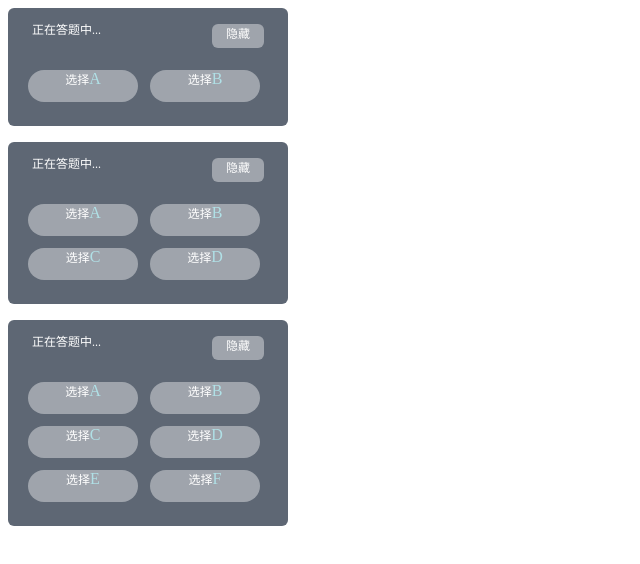
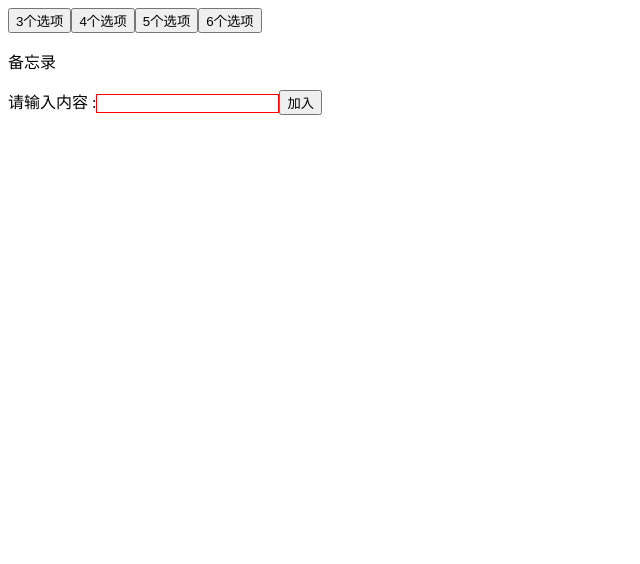
Before and after one commit to guokaigdg/react-my-app, a React (Create React App) app: page / in a window 1280 px wide. Shown: the top 564 px of the page, without its empty margins (0-640 px from the left). Built offline with nearby package versions, Linux system fonts and the light colour scheme.

Commit message:
更新TodoList路径

```diff
--- a/src/App.js
+++ b/src/App.js
@@ -1,21 +1,29 @@
-import React,{Fragment}from 'react';
+import React,{Component, Fragment}from 'react';
 //import logo from './logo.svg';
 //import './App.css';
-import TodoList from './TodoList';
+import TodoList from './TodiList/TodoList';
 import AnswerArea1 from './AnswerArea1';
 import AnswerArea2 from './AnswerArea2';
 import AnswerArea3 from './AnswerArea3';
-function App() {
+import constants from 'jest-haste-map/build/constants';
+function App () {
   return (
    <Fragment>
-       {/* <TodoList/> */}
-       <AnswerArea1/>
+       <button>3个选项</button>
+       <button>4个选项</button>
+       <button>5个选项</button>
+       <button>6个选项</button>
+
+       <TodoList/>
+       <p></p>
+       {/* <AnswerArea1/> */}
        <p> </p>
-       <AnswerArea2/>
+       {/* <AnswerArea2/> */}
        <p></p>
-       <AnswerArea3/>
+       {/* <AnswerArea3/> */}
    </Fragment>
 
   );
+
 }
 export default App;
--- a/src/TodoList.js
+++ b/src/TodiList/TodoList.js
@@ -1,6 +1,5 @@
-// import React from 'react';
 import React,{Component, Fragment}from 'react';
-import './App';
+import './index.css'
 class TodoList  extends Component{
     constructor(props){
         super(props);
@@ -13,7 +12,9 @@ class TodoList  extends Component{
     return(
         <Fragment >
             <p>备忘录</p>
-            <input  className = "input"
+            请输入内容 :
+            <input
+                className = "input"
                 value = {this.state.inputValue}
                 onChange = {this.handleInputChange.bind(this)}
                 // onChange监听input状态是否有输入
@@ -27,12 +28,12 @@ class TodoList  extends Component{
                             key={index}
                             onClick = {this.handleItemDelete.bind(this, index)}
                         >
-                            [✔️] {item}      DEL
-                        </li>)
+                            [✔️] {item}
+                        </li>
+                    )
                     })
                 }
             </ul>
-
         </Fragment>
     )
     }
--- /dev/null
+++ b/src/TodiList/index.css
@@ -0,0 +1,3 @@
+.input {
+    border: 1px solid red;
+}
```
